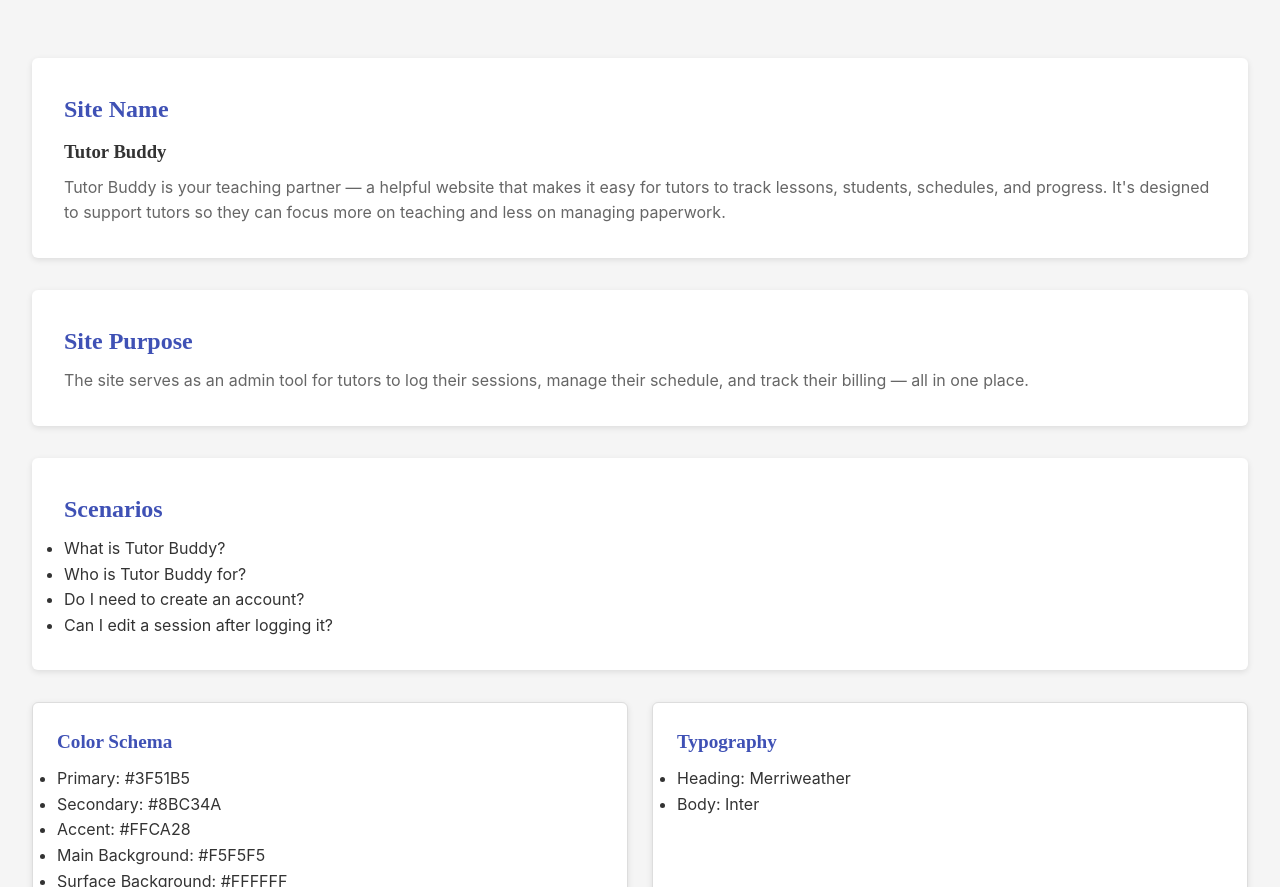
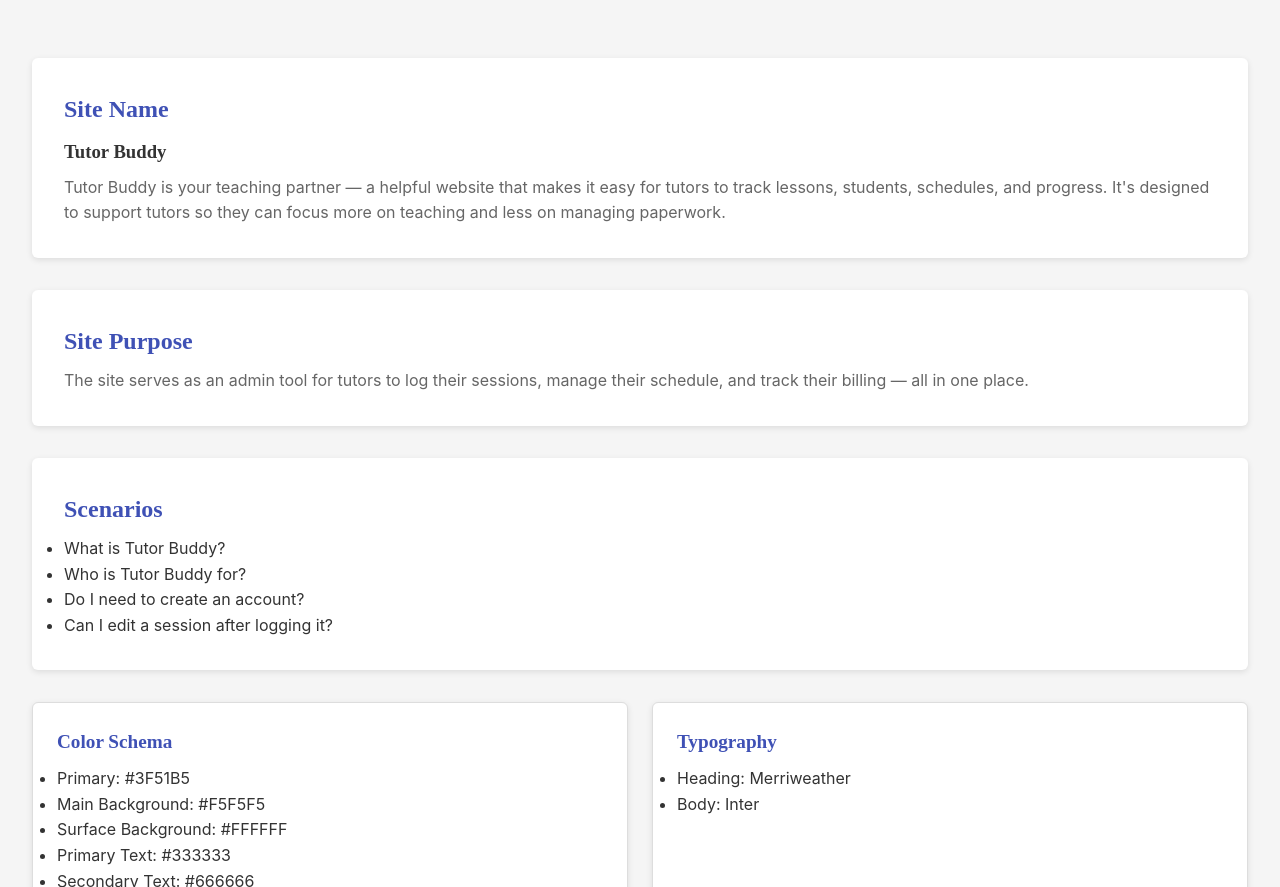
Before and after one commit to misswendiaz/wdd131, a plain HTML site: page project/siteplan.html in a window 1280 px wide. Shown: the part 65-952 px from the top of the page. Drawn offline with Linux system fonts and the light colour scheme.

Commit message:
color schema

```diff
--- a/project/siteplan.html
+++ b/project/siteplan.html
@@ -41,8 +41,6 @@
                 <h2>Color Schema</h2>
                 <ul>
                     <li>Primary: #3F51B5</li>
-                    <li>Secondary: #8BC34A</li>
-                    <li>Accent: #FFCA28</li>
                     <li>Main Background: #F5F5F5</li>
                     <li>Surface Background: #FFFFFF</li>
                     <li>Primary Text: #333333</li>
```
